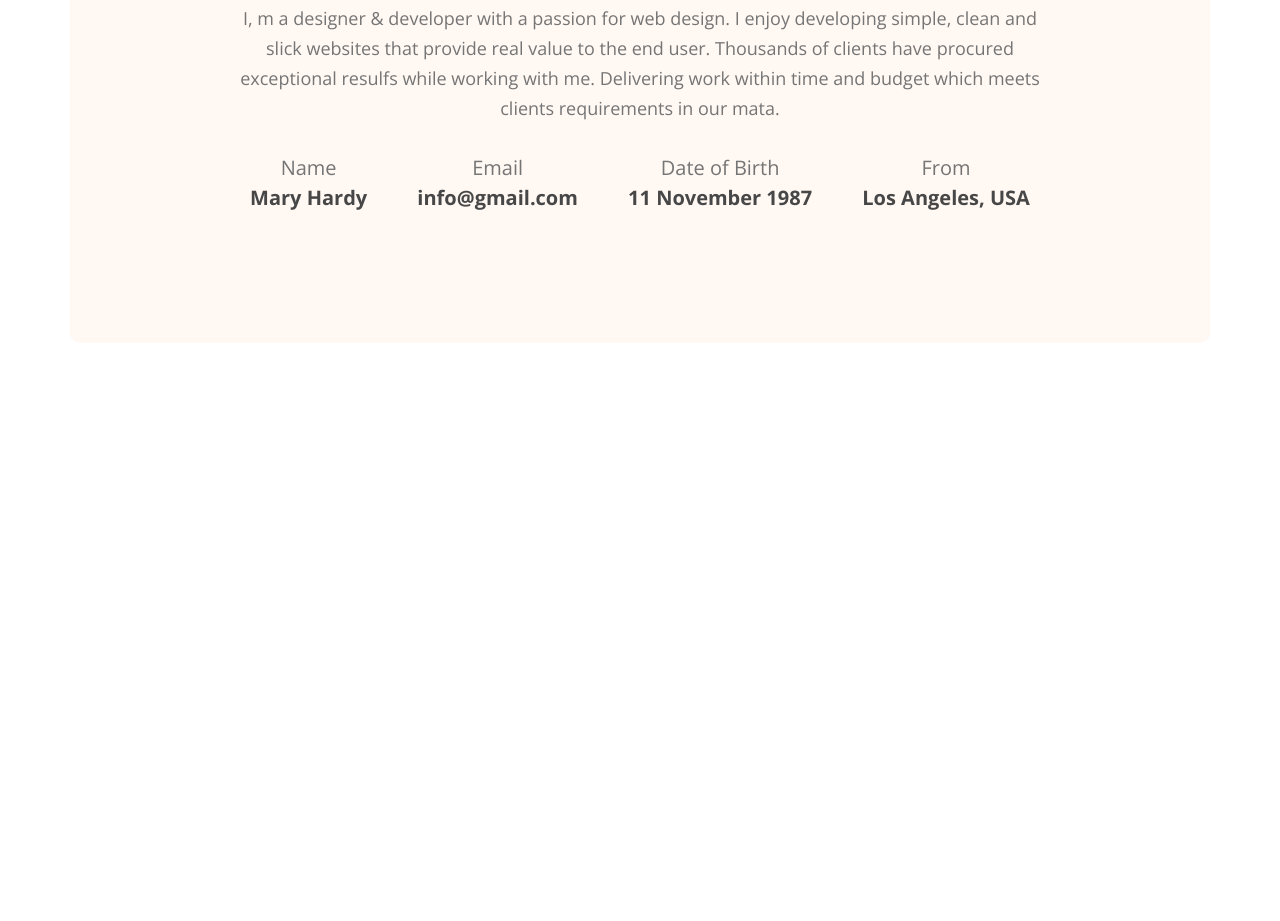
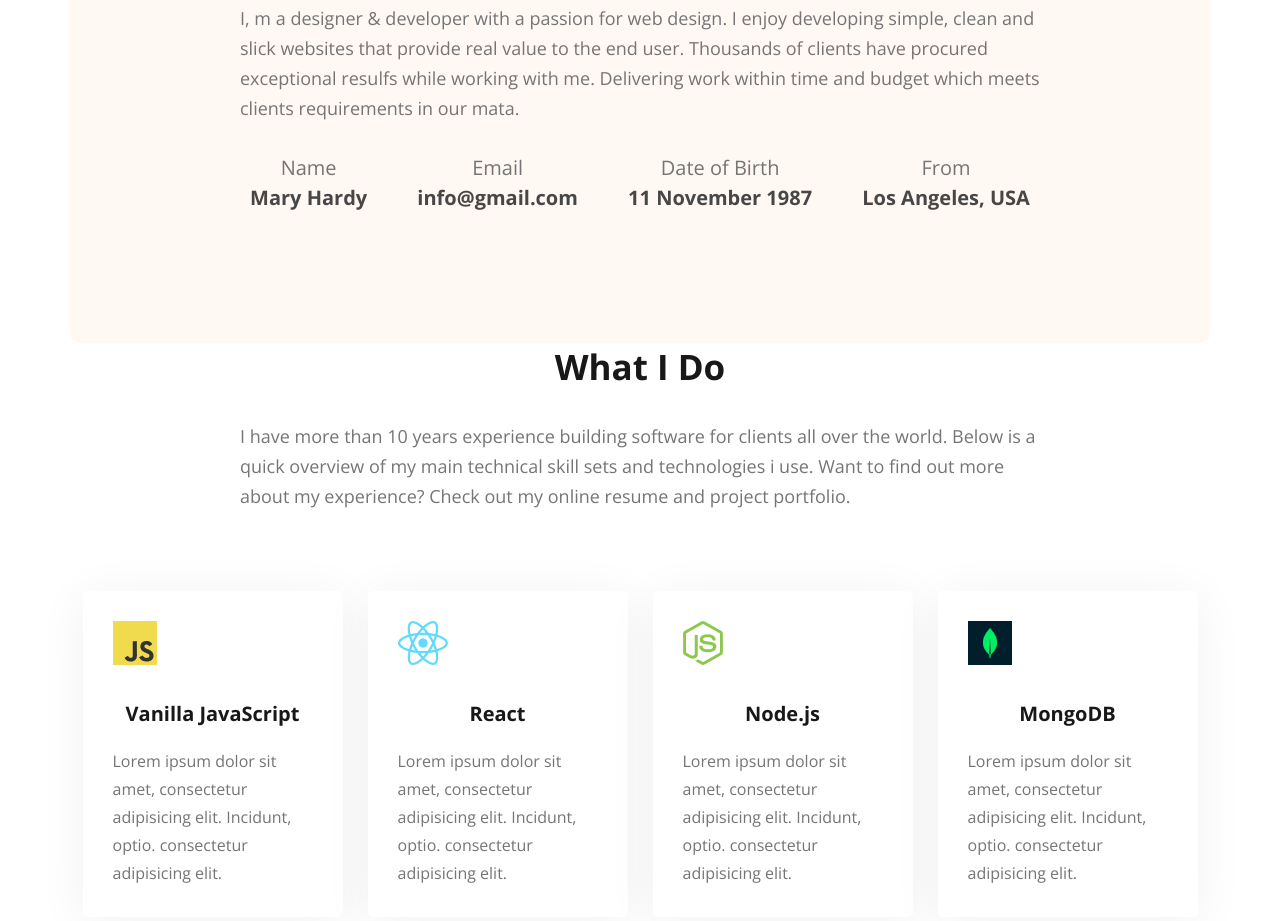
Before and after one commit to SurayaAfrin/developer-portfolio, a plain HTML site: page index.html in a window 1280 px wide. Shown: the part 1080-2001 px from the top of the page. Before the commit the page ends 1423 px from the top, so only its background shows below. Drawn offline with nearby package versions, Linux system fonts and the light colour scheme; a web font is replaced by a local one.

Commit message:
added what i do section

```diff
--- a/index.html
+++ b/index.html
@@ -48,6 +48,7 @@
     </header>
 
     <main>
+        <!-- about section -->
         <section class="about">
             <h3 class="section-title">About Me</h3>
             <p class="section-description">
@@ -76,6 +77,56 @@
                 </div>
             </div>
         </section>
+
+        <!-- what i do -->
+        <section class="skills">
+            <h3 class="section-title">What I Do</h3>
+            <p class="section-description">
+                I have more than 10 years experience building software for
+                clients all over the world. Below is a quick overview of my
+                main technical skill sets and technologies i use. Want to
+                find out more about my experience? Check out my
+                 online resume and project portfolio.
+            </p>
+            <div class="skill-container">
+                <div class="skill">
+                    <img src="images/icons/js.png" alt="">
+                    <p class="skill-title">Vanilla JavaScript</p>
+                    <p class="skill-description">
+                        Lorem ipsum dolor sit amet, consectetur adipisicing elit.
+                        Incidunt, optio. consectetur adipisicing elit.
+                    </p>
+                </div>
+                <div class="skill">
+                    <img src="images/icons/react.png" alt="">
+                    <p class="skill-title">React</p>
+                    <p class="skill-description">
+                        Lorem ipsum dolor sit amet, consectetur adipisicing elit.
+                        Incidunt, optio. consectetur adipisicing elit.
+                    </p>
+                </div>
+                <div class="skill">
+                    <img src="images/icons/nodejs.png" alt="">
+                    <p class="skill-title">Node.js</p>
+                    <p class="skill-description">
+                        Lorem ipsum dolor sit amet, consectetur adipisicing elit.
+                        Incidunt, optio. consectetur adipisicing elit.
+                    </p>
+                </div>
+                <div class="skill">
+                    <img src="images/icons/mongo.png" alt="">
+                    <p class="skill-title">MongoDB</p>
+                    <p class="skill-description">
+                        Lorem ipsum dolor sit amet, consectetur adipisicing elit.
+                        Incidunt, optio. consectetur adipisicing elit.
+                    </p>
+                </div>
+            </div>
+        </section>
+
+
+
+        <br><br><br><br><br>
     </main>
 
     <footer>
--- a/styles/portfolio.css
+++ b/styles/portfolio.css
@@ -21,9 +21,10 @@
     font-weight: 400;
     font-size: 18px;
     line-height: 30px;
-    text-align: center;
     color: #757575;
     margin-bottom: 30px;
+    max-width: 800px;
+    margin: 30px auto;
 }
 
 .btn-primary {
@@ -145,3 +146,35 @@ main {
     text-align: center;
     color: #474747;
 }
+
+/* what i do */
+.skills .skill-container {
+    display: flex;
+    justify-content: space-around;
+}
+
+.skill {
+    background: #FFFFFF;
+    box-shadow: 0px 6px 50px rgba(0, 0, 0, 0.06);
+    border-radius: 5px;
+    max-width: 200px;
+    margin-top: 50px;
+    padding: 30px;
+}
+
+.skill .skill-title {
+    margin-top: 30px;
+    margin-bottom: 20px;
+    font-weight: 700;
+    font-size: 20px;
+    line-height: 27px;
+    text-align: center;
+    color: #181818;
+}
+
+.skill .skill-description {
+    font-weight: 400;
+    font-size: 16px;
+    line-height: 28px;
+    color: #757575;
+}
```
